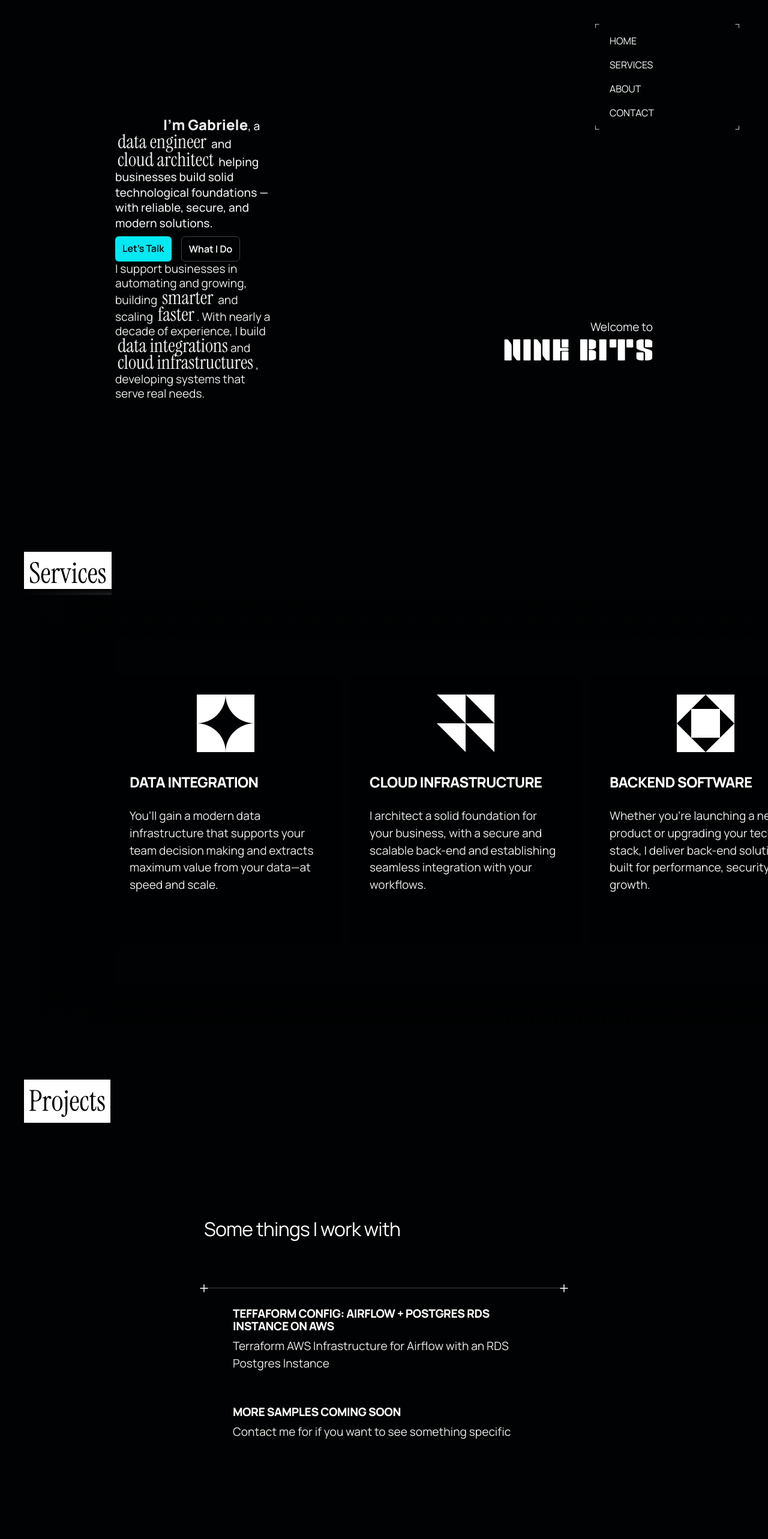
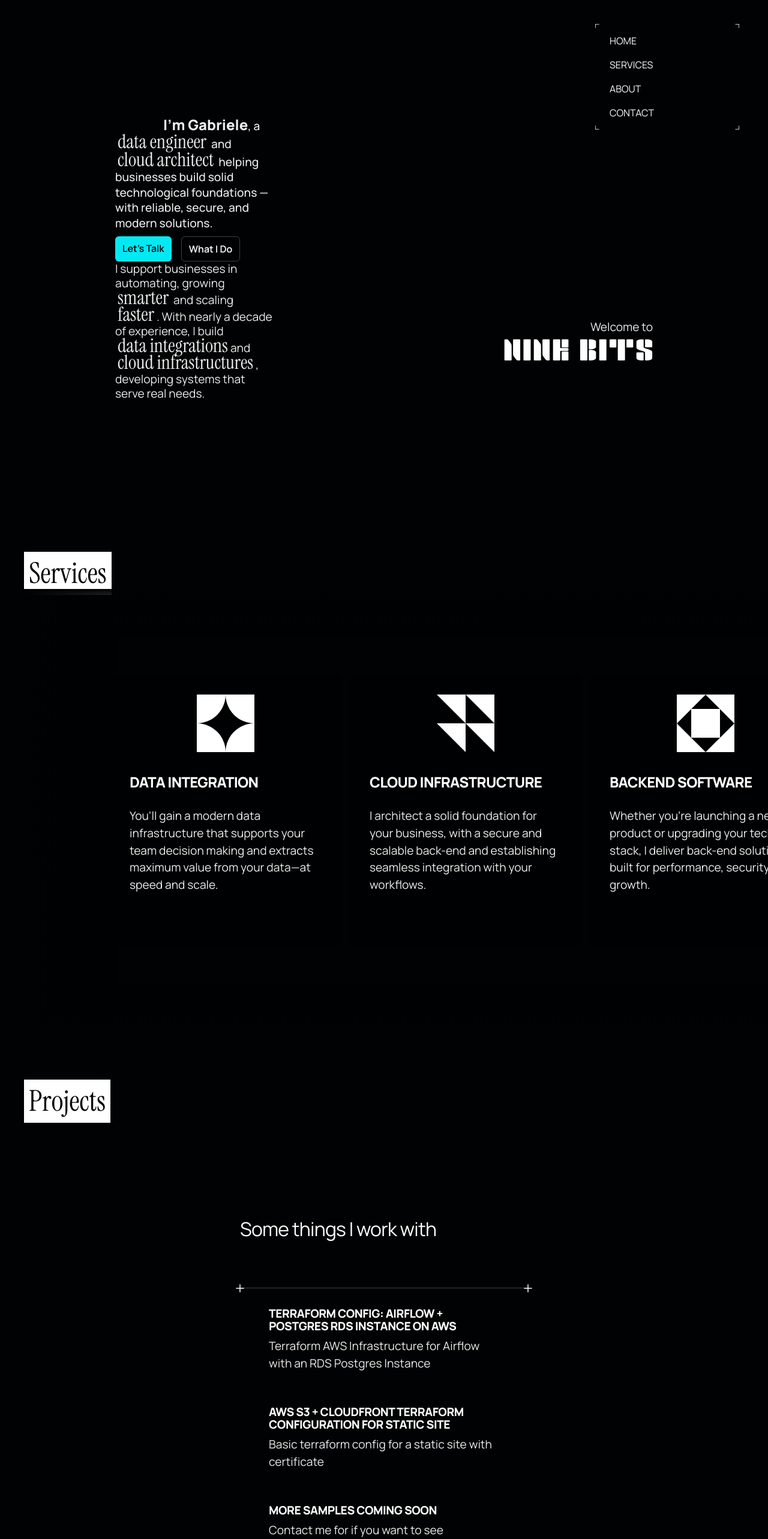
Before and after one commit to gabrielecodes/9bitssystems, a Next.js app: page / in a window 1280 px wide. Shown: the top 2566 px of the page at 60% size. Built offline with nearby package versions, Linux system fonts and the light colour scheme.

Commit message:
small update2

```diff
--- a/src/app/about/page.tsx
+++ b/src/app/about/page.tsx
@@ -1,3 +1,5 @@
+import Link from "next/link";
+import { LinkedIn } from "../components/linkedin";
 import { cn } from "../utils";
 import { Instrument_Serif } from "next/font/google";
 
@@ -121,7 +123,15 @@ export default function Experience() {
         </div>
         {/* */}
 
-        <div className="mt-40 mx-auto xl:flex hidden xl:flex-col items-end justify-end">
+        <div className="xl:w-2/5 w-full xl:h-full gap-x-2 mx-auto flex items-center">
+          <p className="w-fit">Find a summary of my CV here:</p>
+          <Link href={"https://www.linkedin.com/in/gabriele-costanza/"} target="_blank">
+            <LinkedIn />
+          </Link>
+        </div>
+
+
+        {/* <div className="mt-40 mx-auto xl:flex hidden xl:flex-col items-end justify-end">
           <div id="top-row" className="xl:w-full w-0 grid grid-cols-7 justify-start items-end border-b border-border">
             <Experience5 className="col-start-1 w-[28rem] h-34 pl-10" />
             <Experience4 className="col-start-3 w-[28rem] h-34 pl-10" />
@@ -133,12 +143,12 @@ export default function Experience() {
             <Experience3 className="col-start-4 w-[28rem] h-34 pt-4 pl-10" />
             <Experience1 className="col-start-6 w-[28rem] h-34 pt-4 pl-10" />
           </div>
-        </div>
+        </div> */}
       </div>
-      {/* */}
-      <div className="xl:hidden">
+
+      {/* <div className="xl:hidden">
         <AllExperience />
-      </div>
+      </div> */}
     </section>
   );
 }
--- a/src/app/contact/page.tsx
+++ b/src/app/contact/page.tsx
@@ -34,11 +34,11 @@ export default function Contact() {
               There are no obligations.
             </h2>
             <p className="mb-4">
-              I craft solutions that prioritize your goals, drawing on almost a decade of experience as a data engineer
-              and analyst in the financial and service industries. I build effective systems that enable your teams to
-              move faster freeing them from five-hour video calls and bloated slide decks. <br />
+              You need reliable and effective technology that serves your business. I deliver that, drawing
+              on almost a decade of experience in tech. I design effective systems that you don&apos;t
+              have to rebuild every three months, freeing you from bloat and complexities.<br />
               <br /> Many businesses are dragged down by unreliable technology and broken processes. I help you get
-              clarity about your technology and build systems that actually work for you.
+              clarity around your technology and build systems that actually work for you.
             </p>
             <p>You can also find me here:</p>
             <div className="flex">
--- a/src/app/hero.tsx
+++ b/src/app/hero.tsx
@@ -36,7 +36,7 @@ function Hero() {
         </div>
         <div className="xl:w-3/5 w-full">
           <p className="leading-6">
-            I support businesses in automating and growing, building{" "}
+            I support businesses in automating, growing{" "}
             <span className={`${serif.className} mx-1 inline-block`} style={{ fontSize: "2rem" }}>
               smarter
             </span>{" "}
--- a/src/app/projects/projects.tsx
+++ b/src/app/projects/projects.tsx
@@ -11,8 +11,13 @@ const serif = Instrument_Serif({
 const projects = [
   {
     url: "https://github.com/gabrielecodes/airflow_rds_terraform",
-    title: "Teffaform Config: Airflow + Postgres RDS instance on AWS",
+    title: "Terraform Config: Airflow + Postgres RDS instance on AWS",
     subtitle: "Terraform AWS Infrastructure for Airflow with an RDS Postgres Instance"
+  },
+  {
+    url: "https://github.com/gabrielecodes/aws_s3_cloudfront_deployment",
+    title: "AWS S3 + Cloudfront Terraform Configuration for Static Site",
+    subtitle: "Basic terraform config for a static site with certificate"
   },
   {
     url: "#",
@@ -33,8 +38,8 @@ export default function Projects() {
         Projects
       </h1>
 
-      <h2 className="xl:w-1/2 w-full xl:mt-40 mt-10 mb-10 mx-auto">Some things I work with</h2>
-      <div className="xl:w-1/2 mt-10 mx-auto xl:flex xl:flex-row relative xl:border-t border-border">
+      <h2 className="xl:w-2/5 w-full xl:mt-40 mt-10 mb-10 mx-auto">Some things I work with</h2>
+      <div className="xl:w-2/5 mt-10 mx-auto xl:flex xl:flex-row relative xl:border-t border-border">
         <Plus className="size-6 -left-3 -top-3 xl:block hidden" />
         <Plus className="size-6 left-[calc(100%-0.75rem)] -top-3 z-10 xl:block hidden" />
 
```
